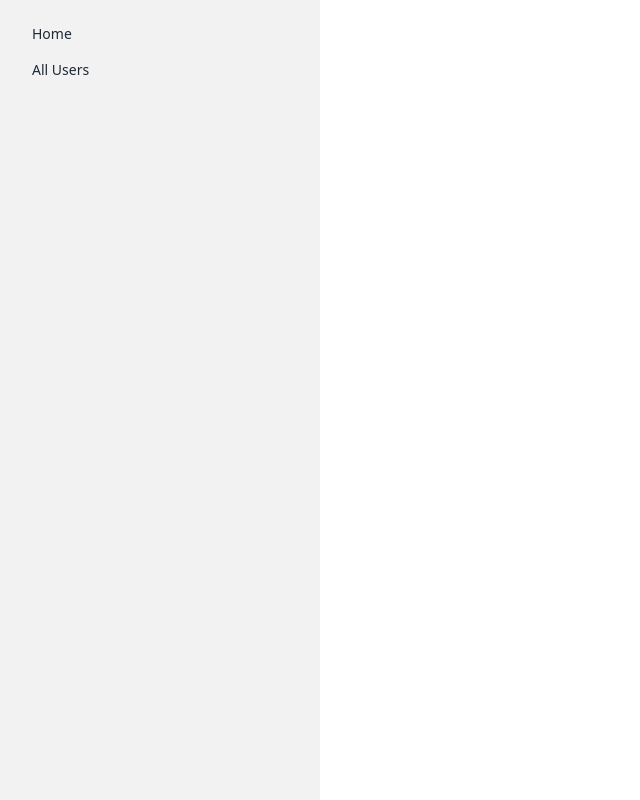
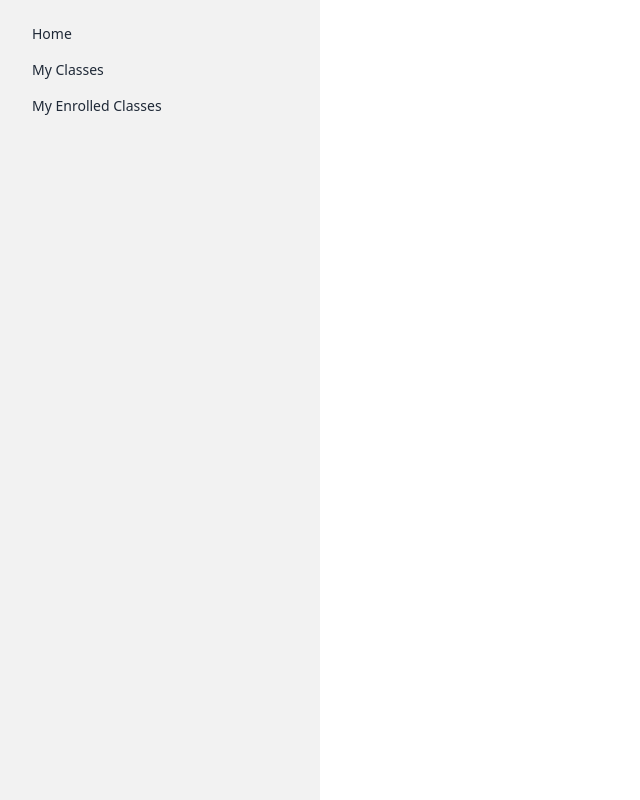
Before and after one commit to ShaikAbdul01/summer-camp-client, a React (Vite) app: page /dashboard in a window 1280 px wide. Shown: the whole page, without its empty margins (0-640 px from the left). Built offline with nearby package versions, Linux system fonts and the light colour scheme; no server answers; sample sign-in values are in the browser's storage.

Commit message:
rendering admin instructors or student

```diff
--- a/src/Components/Dashboard/Admin/AllUsers.jsx
+++ b/src/Components/Dashboard/Admin/AllUsers.jsx
@@ -2,8 +2,12 @@ import { useQuery } from "@tanstack/react-query";
 import { FaTrashAlt } from "react-icons/fa";
 import Swal from "sweetalert2";
 import useAxiosSecure from "../../UseHooks/useAxiosSecure";
+import { useContext } from "react";
+import { AuthContext } from "../../../Provider/AuthProvider";
+import Typed from "react-typed";
+const AllUsers = () => {
+  const { user } = useContext(AuthContext);
 
-const AllUsers = () => {
   const [axiosSecure] = useAxiosSecure();
   const { data: users = [], refetch } = useQuery(["users"], async () => {
     const res = await axiosSecure.get(`/users`);
@@ -19,7 +23,7 @@ const AllUsers = () => {
         if (data.modifiedCount > 0) {
           refetch();
           Swal.fire({
-            position: "top-center",
+            position: "center",
             icon: "success",
             title: "Your are now admin",
             showConfirmButton: false,
@@ -37,7 +41,7 @@ const AllUsers = () => {
         if (data.modifiedCount > 0) {
           refetch();
           Swal.fire({
-            position: "top-center",
+            position: "center",
             icon: "success",
             title: "Your are now instructor",
             showConfirmButton: false,
@@ -48,7 +52,6 @@ const AllUsers = () => {
   };
 
   const handleDelete = (user) => {
-    console.log(user);
     fetch(`http://localhost:5000/users/instructor/${user._id}`, {
       method: "DELETE",
     })
@@ -69,6 +72,14 @@ const AllUsers = () => {
   };
   return (
     <div className="w-full">
+      <h2 className="text-3xl font-bold text-center m-12">
+        <Typed
+          strings={[`Welcome ${user.email}`]}
+          typeSpeed={60}
+          backSpeed={30}
+          loop
+        />
+      </h2>
       <div className="overflow-x-auto">
         <table className="table table-zebra w-full">
           {/* head */}
--- a/src/Components/Dashboard/Dashboard/Dashboard.jsx
+++ b/src/Components/Dashboard/Dashboard/Dashboard.jsx
@@ -1,11 +1,13 @@
-/* import { useContext } from "react";
-import { AuthContext } from "../../../Provider/AuthProvider"; */
+
 import { Link, Outlet } from "react-router-dom";
+
 // import { useClassItem } from "../../UseHooks/UseClassItem";
 
 const Dashboard = () => {
   // const [classItem] = useClassItem();
-  const isAdmin = !false;
+  const isAdmin = false;
+  const isInstructor = false;
+  const isStudent = !false;
 
   return (
     <>
@@ -25,7 +27,8 @@ const Dashboard = () => {
           <label htmlFor="my-drawer-2" className="drawer-overlay"></label>
           <ul className="menu p-4 w-80 h-full bg-base-200 text-base-content">
             {/* Sidebar content here */}
-            {isAdmin ? (
+
+            {isAdmin && (
               <>
                 <li>
                   <Link to="/">Home</Link>
@@ -34,7 +37,9 @@ const Dashboard = () => {
                   <Link to="/dashboard/all-users">All Users</Link>
                 </li>
               </>
-            ) /* : instructor ? (
+            )}
+
+            {isInstructor && (
               <>
                 <li>
                   <Link to="/">Home</Link>
@@ -45,7 +50,9 @@ const Dashboard = () => {
                   </Link>
                 </li>
               </>
-            )  */: (
+            )}
+
+            {isStudent && (
               <>
                 <li>
                   <Link to="/">Home</Link>
--- /dev/null
+++ b/src/Components/Dashboard/Dashboard/MyClasses/EnrolledClasses.jsx
@@ -0,0 +1,18 @@
+import Typed from "react-typed";
+
+const EnrolledClasses = () => {
+  return (
+    <>
+      <h2 className="text-3xl font-bold text-center m-12">
+        <Typed
+          strings={[`Enrolled Classes`]}
+          typeSpeed={60}
+          backSpeed={30}
+          loop
+        />
+      </h2>
+    </>
+  );
+};
+
+export default EnrolledClasses;
--- a/src/Components/Dashboard/Dashboard/MyClasses/MyClasses.jsx
+++ b/src/Components/Dashboard/Dashboard/MyClasses/MyClasses.jsx
@@ -1,6 +1,8 @@
 import { FaTrashAlt } from "react-icons/fa";
 import Swal from "sweetalert2";
 import { useClassItem } from "../../../UseHooks/UseClassItem";
+import Typed from "react-typed";
+
 const MyClasses = () => {
   const [classItem, refetch] = useClassItem();
 
@@ -30,7 +32,14 @@ const MyClasses = () => {
   };
   return (
     <div>
-      <h3 className="text-4xl">My Selected Classes</h3>
+      <h2 className="text-3xl font-bold text-center m-12">
+        <Typed
+          strings={[`My Selected Classes`]}
+          typeSpeed={60}
+          backSpeed={30}
+          loop
+        />
+      </h2>
       <div className="overflow-x-auto w-full">
         <table className="table w-full">
           {/* Head */}
```
Also changed, not shown: src/Components/Route/Route.jsx (+9 -3 lines).
